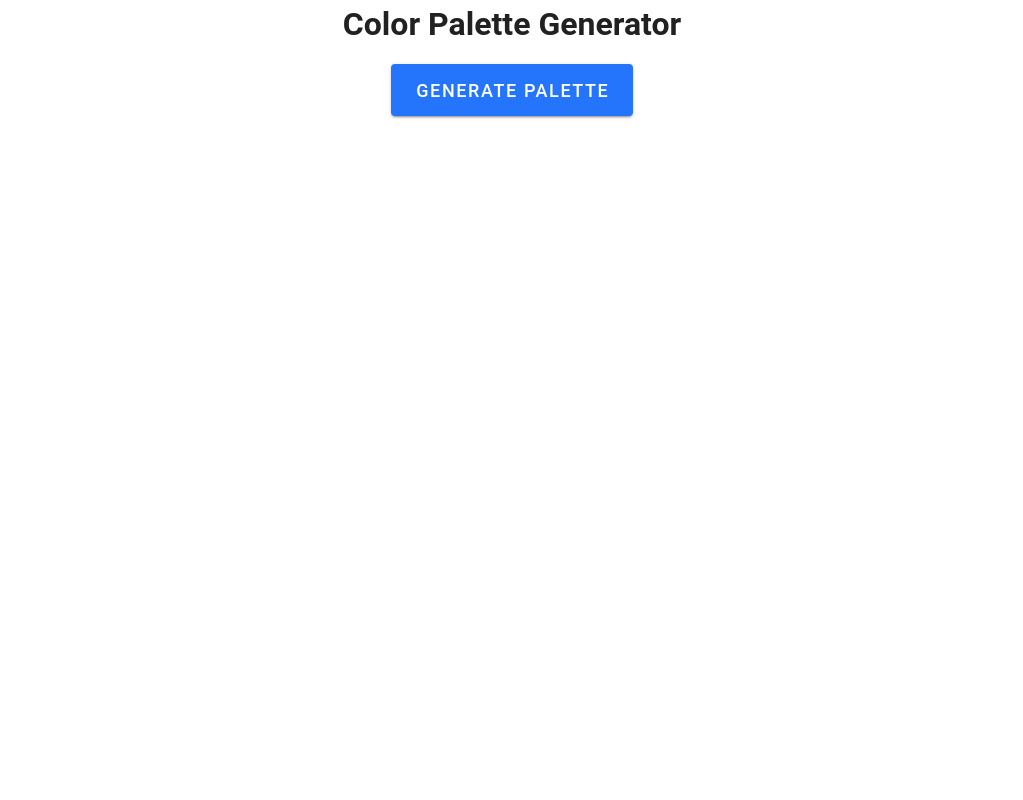
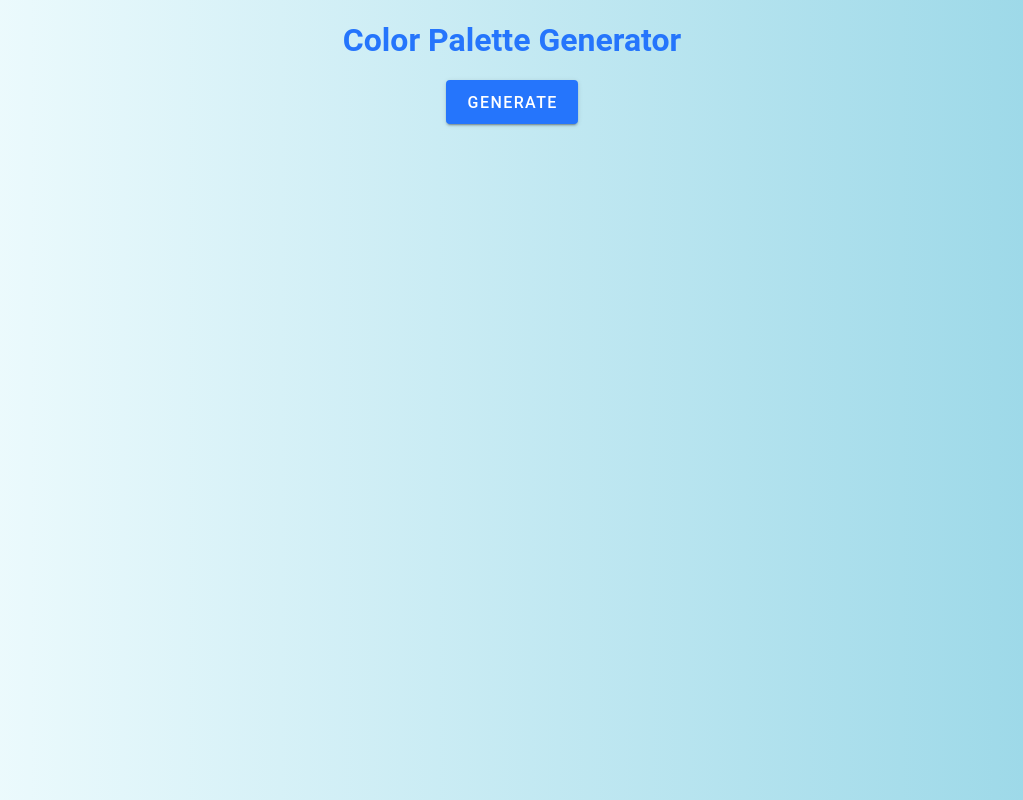
Before and after one commit to KrzyKerlin/My-Tools-App, a Vue app: page /colorPalette in a window 1280 px wide. Shown: the whole page, without its empty margins (128-1151 px from the left). Built offline with nearby package versions, Linux system fonts and the light colour scheme.

Commit message:
Created 50 color palette suggestions

```diff
--- a/src/views/colorPalette.vue
+++ b/src/views/colorPalette.vue
@@ -1,89 +1,82 @@
 <template>
-    <div class="palette-container">
-      <h1 class="mb-4">Color Palette Generator</h1>
+    <v-container class="d-flex flex-column align-center">
+      <h1 class="mb-4 text-center text-primary">Color Palette Generator</h1>
 
-      <v-btn @click="generatePalette" color="primary" size="x-large" class="mb-6">
-        Generate Palette
+      <v-btn @click="generatePalettes" color="primary" size="large" class="btn">
+        Generate
       </v-btn>
 
-      <div id="result">
-        <div v-if="palette.length" class="palette">
-          <div
+      <div id="results" class="d-flex flex-wrap justify-center mt-10">
+        <v-row justify="center">
+          <v-col
+          v-for="(palette, index) in palettes"
+          :key="index">
+            <v-sheet class="palette d-flex justify-center pa-2 rounded-lg">
+              <v-sheet
                 v-for="(color, i) in palette"
                 :key="i"
-            class="color-box"
-            :style="{ backgroundColor: color }">
-            {{ color }}
+                width="100"
+                height="120"
+                class="color-box d-flex align-center justify-center text-white text-bold rounded-lg mb-6"
+                :style="{backgroundColor: color, border: '2px solid black', textShadow: '2px 2px 4px rgba(0, 0, 0, 0.5)',}"
+                >{{ color }}
+              </v-sheet>
+            </v-sheet>
+          </v-col>
+        </v-row>
       </div>
-        </div>
-      </div>
-    </div>
+
+    </v-container>
 </template>
 
 <script>
   import { ref } from 'vue';
+  import { onMounted } from 'vue';
+  import { onUnmounted } from 'vue';
 
   export default {
     name: 'ColorPalette',
     setup() {
-      const palette = ref([]);
+      const palettes = ref([]);
 
       // Generates a random hex color
       const getRandomColor = () => {
         return `#${Math.floor(Math.random() * 16777215).toString(16).padStart(6, '0')}`;
       };
 
-      // Generates a single palette with 5 colors
-      const generatePalette = () => {
-        palette.value = []; // Clear previous palette
+      // Generates 50 palettes with 5 colors
+      const generatePalettes = () => {
+      palettes.value = [];
 
-        for (let i = 0; i < 5; i++) {
-          palette.value.push(getRandomColor());
+      for (let i = 0; i < 50; i++) {
+        const palette = [];
+        for (let j = 0; j < 5; j++) {
+          palette.push(getRandomColor());
+        }
+        palettes.value.push(palette);
       }
     };
 
+      // Set the background on component mount
+      onMounted(() => {
+        document.body.style.background = 'linear-gradient(to right, #f5feff, #94d5e6)';
+      });
+
+      // Reset the background when the component is removed
+      onUnmounted(() => {
+        document.body.style.background = ''
+      });
+
       return {
-        palette,
-        generatePalette
+        palettes,
+        generatePalettes
       };
     }
   };
 </script>
 
 <style scoped>
-  .palette-container {
-    display: flex;
-    flex-direction: column;
-    align-items: center;
-    justify-content: center;
-    text-align: center;
-    width: 100%;
-  }
-
-  #result {
-    margin-top: 20px;
-    width: 100%;
-    text-align: center;
-  }
-
-  .palette {
-    display: flex;
-    justify-content: center;
-    gap: 5px;
-    margin-top: 10px;
-  }
-
-  .color-box {
-    width: 100px;
-    height: 100px;
-    display: flex;
-    align-items: center;
-    justify-content: center;
-    color: white;
-    font-weight: bold;
-    border: 2px solid black;
-    border-radius: 5px;
-    box-shadow: 0 2px 4px rgba(0, 0, 0, 0.1);
-    text-shadow: 1px 1px 2px rgba(0, 0, 0, 0.5);
+.v-sheet {
+  background: transparent;
 }
 </style>
```
Lines whose indentation alone changed are shown as unchanged.
